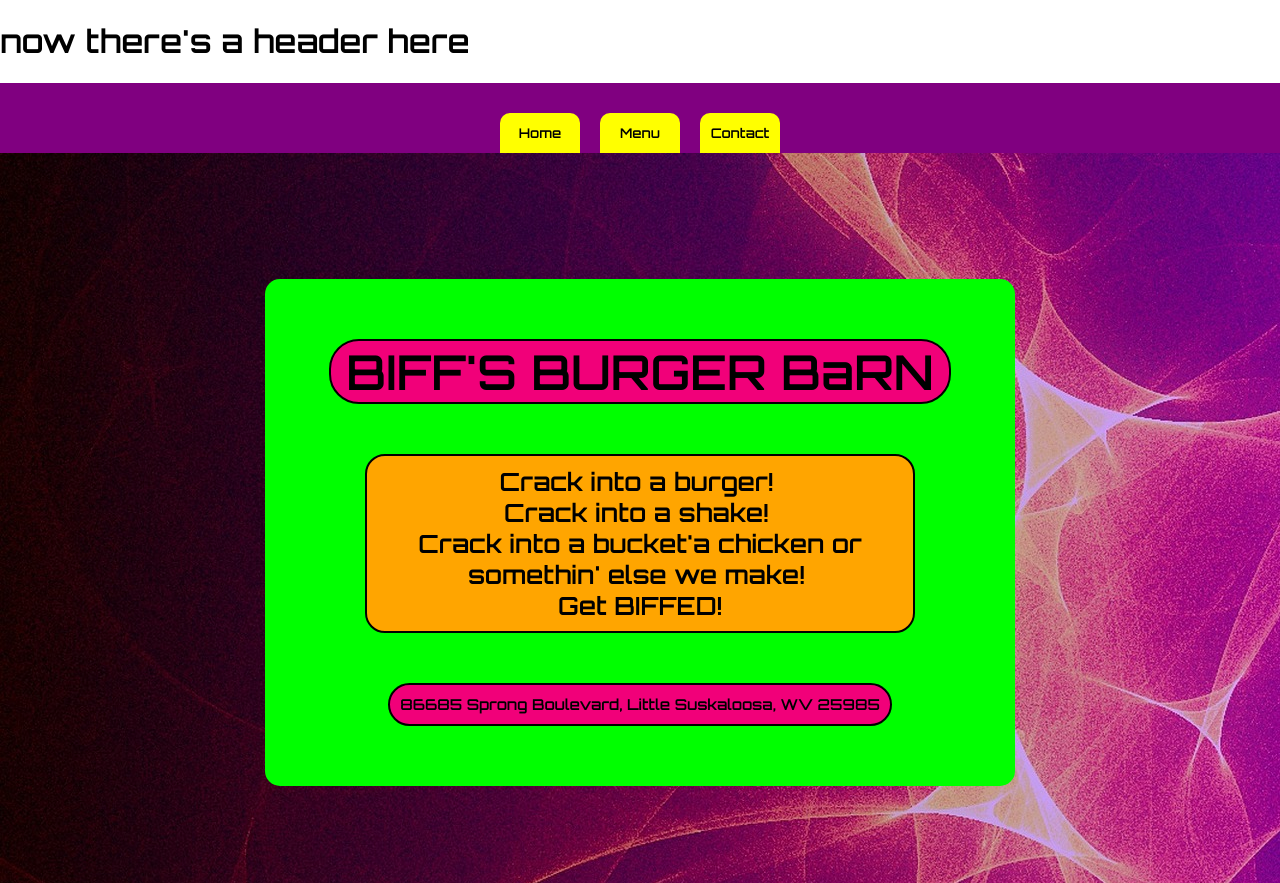
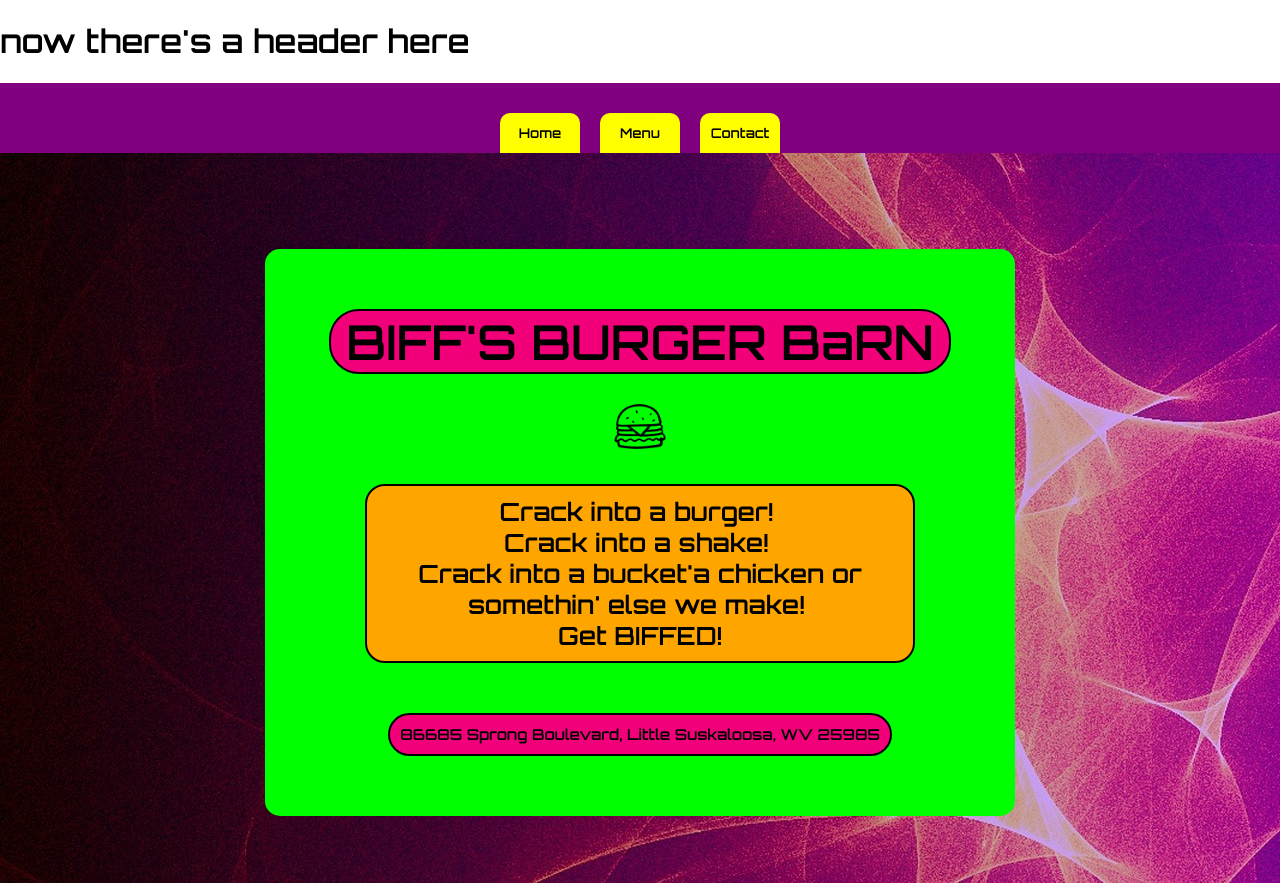
Before and after one commit to JohnnyUtah666/restaurant, a website built with webpack: page src/index.html in a window 1280 px wide. Built offline with nearby package versions, Linux system fonts and the light colour scheme.

Commit message:
add png file for burger icon; make a div for icon in home tab; apply css styling to size and position

```diff
--- a/src/homeTab.js
+++ b/src/homeTab.js
@@ -1,9 +1,19 @@
+import brg from './burger.png'; //
+const myBurg = new Image();
+myBurg.src = brg;
+
 const populateHome = () => {
     document.getElementById("subcontent").innerHTML = "";
     let banner = document.createElement('div');
     banner.setAttribute('id', 'banner');
     subcontent.appendChild(banner);
     banner.textContent = "BIFF'S BURGER BaRN";
+
+    let burgerContainer = document.createElement('div');
+    burgerContainer.appendChild(myBurg);
+    burgerContainer.setAttribute('id', 'burgerContainer');
+    subcontent.appendChild(burgerContainer);
+
 
     let about = document.createElement('div');
     about.setAttribute('id', "about");
--- a/src/index.js
+++ b/src/index.js
@@ -5,6 +5,9 @@ import { populateHome } from './homeTab';
 import bkg from './abstract.jpg'; //Image by Eduardo Davad from Pixabay
 const myImg = new Image();
 myImg.src = bkg;
+import brg from './burger.png'; //
+const myBurg = new Image();
+myBurg.src = brg;
 
 
 let container = document.createElement('div');
--- a/src/style.css
+++ b/src/style.css
@@ -75,6 +75,11 @@ html, body {
     font-size: 48px;
     margin-top: 10px;
     padding: 0 15px 0 15px;
+}
+
+#burgerContainer {
+    max-height: 60px;
+    transform: scale(0.1);
 }
 
 #about {
```
Also changed, not shown: src/burger.png (added).
